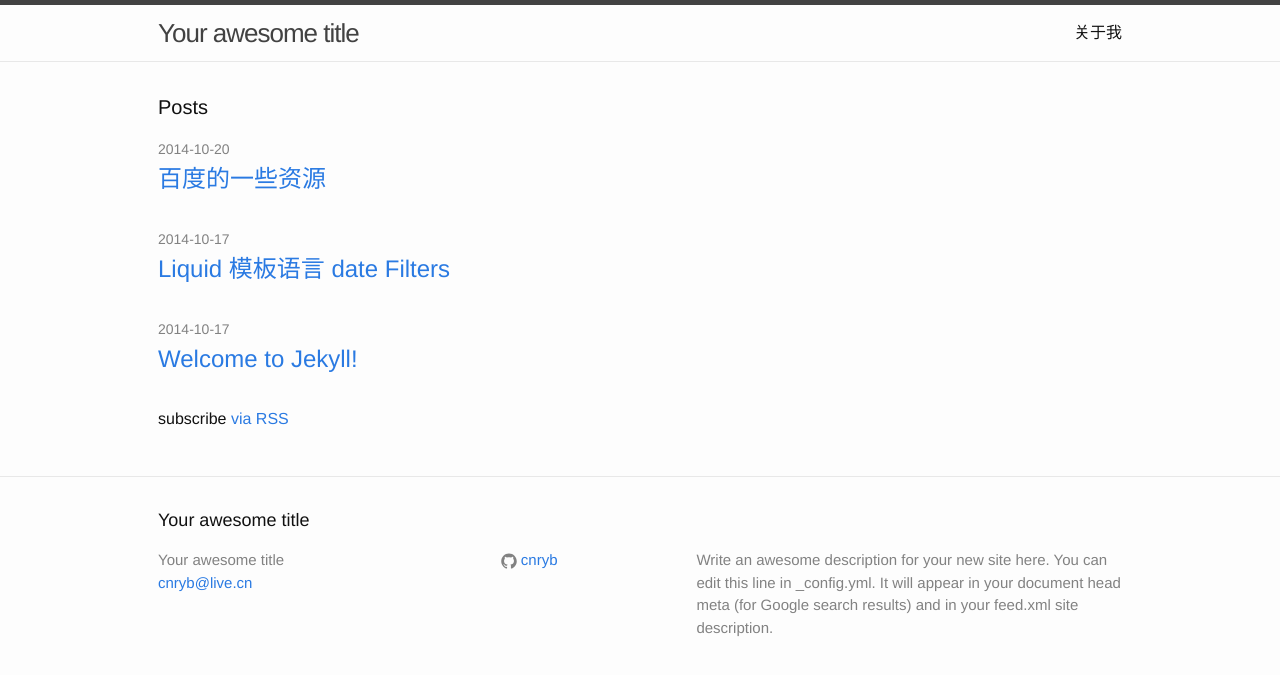
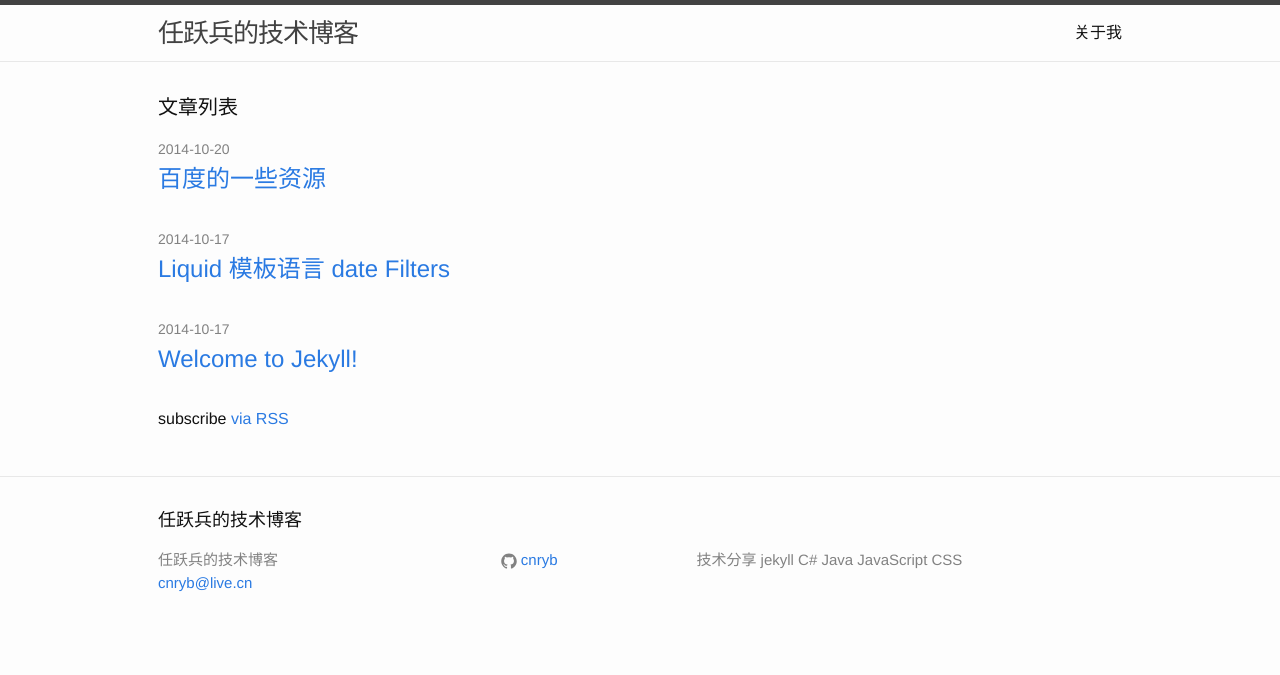
Before and after one commit to cnryb/cnryb.github.io, a Jekyll site: the page built from index.html, in a window 1280 px wide. Shown: the top 675 px of the page. Built offline with Jekyll 4.4.1, drawn with Linux system fonts in a browser that asks for light colours.

Commit message:
修改config的部分参数

```diff
--- a/_config.yml
+++ b/_config.yml
@@ -1,10 +1,8 @@
 # Site settings
-title: Your awesome title
+title: 任跃兵的技术博客
 email: cnryb@live.cn
 description: > # this means to ignore newlines until "baseurl:"
-  Write an awesome description for your new site here. You can edit this
-  line in _config.yml. It will appear in your document head meta (for
-  Google search results) and in your feed.xml site description.
+  技术分享 jekyll C# Java JavaScript CSS
 baseurl: "" # the subpath of your site, e.g. /blog/
 url: "http://任跃兵.中国" # the base hostname & protocol for your site
 github_username:  cnryb
--- a/index.html
+++ b/index.html
@@ -4,7 +4,7 @@ layout: default
 
 <div class="home">
 
-  <h1 class="page-heading">Posts</h1>
+  <h1 class="page-heading">文章列表</h1>
 
   <ul class="post-list">
     {% for post in site.posts %}
```
Also changed, not shown: about.md (+1 -6 lines).
